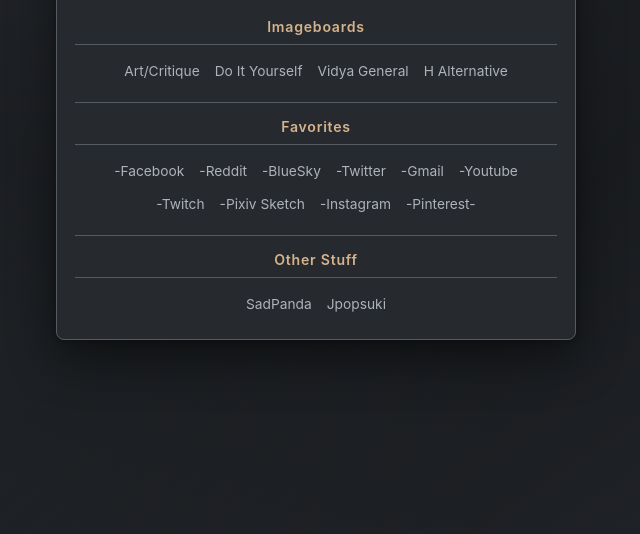
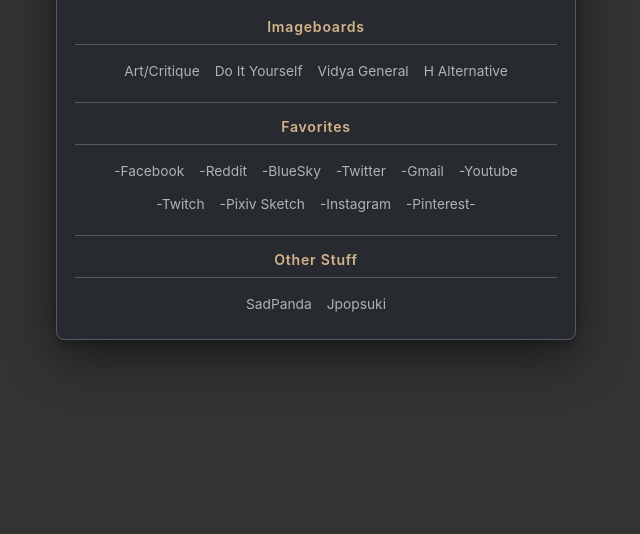
Before and after one commit to Ahegao/SOCStartpage, a plain HTML site: page index.html in a window 1280 px wide. Shown: the part 266-800 px from the top of the page, without its empty margins (324-964 px from the left). Drawn offline with Linux system fonts and the light colour scheme.

Commit message:
Set startpage background to #333333

```diff
--- a/css/style.css
+++ b/css/style.css
@@ -20,7 +20,7 @@
 
 html {
   min-height: 100%;
-  background: var(--bg);
+  background: #333333;
 }
 
 body {
@@ -31,12 +31,9 @@ body {
   place-items: center;
   color: var(--text);
   font-family: "Inter", "Noto Sans", "Segoe UI", system-ui, sans-serif;
-  background-color: var(--bg);
+  background-color: #333333;
   /* CSS-only atmospheric backdrop; no old raster wallpaper required. */
-  background-image:
-    radial-gradient(ellipse at 50% 8%, rgba(139, 148, 158, 0.17), transparent 48%),
-    radial-gradient(ellipse at 12% 88%, rgba(87, 100, 112, 0.13), transparent 42%),
-    linear-gradient(145deg, #202328 0%, #17191c 55%, #22252a 100%);
+  background-image: none;
   background-attachment: fixed;
 }
 
```
